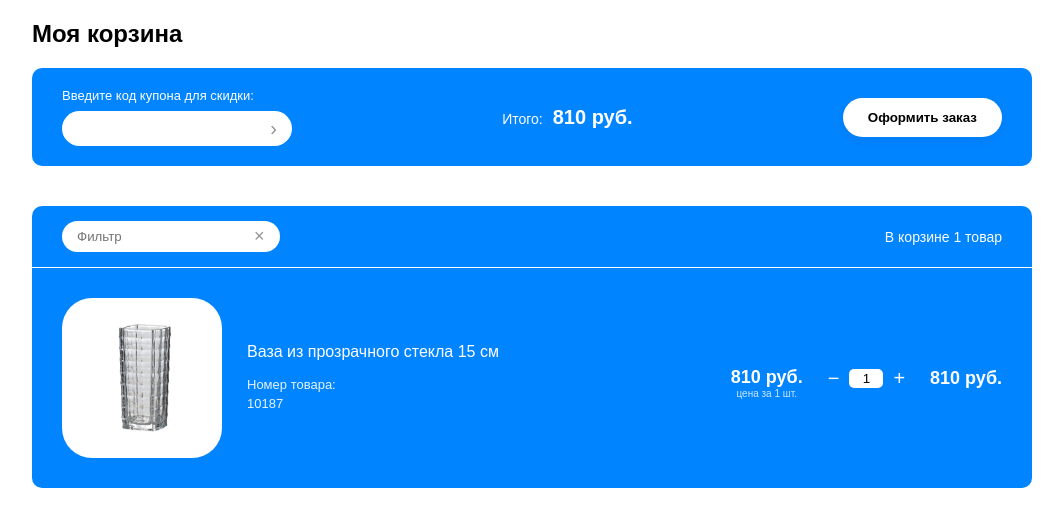
After one commit to Mihichx/HomeDecor, a PHP site: page /basket.html in a window 1280 px wide. The commit adds this page. Shown: the top 527 px of the page, without its empty margins (108-1171 px from the left). Run offline with PHP 8.4, Linux system fonts and the light colour scheme.

Commit message:
сделала карточку товара без отступов и корзину

```diff
--- /dev/null
+++ b/basket.html
@@ -0,0 +1,67 @@
+<!DOCTYPE html>
+<html lang="en">
+<head>
+    <meta charset="UTF-8">
+    <meta name="viewport" content="width=device-width, initial-scale=1.0">
+    <title>Document</title>
+    <link rel="stylesheet" href="css/main.css">
+</head>
+<body>
+
+    <div class="cart-container">
+        <h1 class="cart-title">Моя корзина</h1>
+
+        <div class="cart-top">
+            <div class="coupon">
+                <label for="coupon-input">Введите код купона для скидки:</label>
+                <div class="coupon-input-wrap">
+                    <input type="text">
+                    <button class="coupon-btn">›</button>
+                </div>
+            </div>
+            <div class="total">
+                <p class="total-label">Итого:</p>
+                <p class="total-sum">810 руб.</p>
+            </div>
+            <button class="arrange">Оформить заказ</button>
+        </div>
+
+        <div class="cart-bottom">
+
+            <div class="cart-bottom-header">
+                <div class="filter">
+                    <input type="text" placeholder="Фильтр">
+                    <button class="filter-clear">×</button>
+                </div>
+                <p class="items-count">В корзине 1 товар</p>
+            </div>
+
+            <!-- товар -->
+            <div class="cart-item">
+                <div class="item-image">
+                    <img src="img/vase1.jpg" alt="Ваза">
+                </div>
+
+                <div class="item-info">
+                    <h3 class="item-name">Ваза из прозрачного стекла 15 см</h3>
+                    <p class="item-number">Номер товара:<br>10187</p>
+                </div>
+
+                <div class="item-price">
+                    <p class="price-one">810 руб.</p>
+                    <p class="price-label">цена за 1 шт.</p>
+                </div>
+
+                <div class="item-quantity">
+                    <button class="btn-quantity">−</button>
+                    <input type="text" value="1" class="quantity-input">
+                    <button class="btn-quantity">+</button>
+                </div>
+
+                <div class="item-total">810 руб.</div>
+            </div>
+        </div>
+    </div>
+
+</body>
+</html>
--- a/css/main.css
+++ b/css/main.css
@@ -498,10 +498,10 @@ footer h3, footer p {
 
 .vase-card {
   background-color: #0084FF;
-  border-radius: 30px;
   border-bottom: 2px solid #0084FF;
   padding-bottom: 25px;
-  padding: 25px 20px;
+  border-bottom-left-radius: 20px;
+  border-bottom-right-radius: 20px;
   display: flex;
   flex-direction: column;
   align-items: center;
@@ -515,9 +515,7 @@ footer h3, footer p {
   max-width: 370px;
   max-height: 346px;
   background-color: white;
-  border-radius: 20px;
   margin-bottom: 15px;
-  padding: 10px;
   box-sizing: border-box;
 }
 
@@ -1087,3 +1085,212 @@ footer h3, footer p {
     background-color: white;
     border: none;
 }
+
+/* MARK: корзина */
+.cart-container {
+    max-width: 1000px;
+    margin: 20px auto;
+    color: white;
+}
+
+.cart-title {
+    color: black;
+    font-size: 24px;
+    margin-bottom: 20px;
+}
+
+.cart-top {
+    background-color: #0084FF;
+    padding: 20px 30px;
+    display: flex;
+    align-items: center;
+    justify-content: space-between;
+    border-radius: 10px;
+    margin-bottom: 40px;
+}
+
+.coupon label {
+    display: block;
+    font-size: 13px;
+    margin-bottom: 8px;
+}
+
+.coupon-input-wrap {
+    background: white;
+    border-radius: 20px;
+    display: flex;
+    padding: 2px 15px;
+    width: 200px;
+}
+
+.coupon-input-wrap input {
+    border: none;
+    outline: none;
+    width: 100%;
+    padding: 8px 0;
+}
+
+.coupon-btn {
+    background: none;
+    border: none;
+    color: #939393;
+    font-size: 20px;
+    cursor: pointer;
+}
+
+.total {
+    display: flex;
+    align-items: baseline;
+    gap: 10px;
+}
+
+.total-label {
+    font-size: 14px;
+}
+
+.total-sum {
+    font-size: 20px;
+    font-weight: bold;
+}
+
+.arrange {
+    background: white;
+    color: black;
+    border: none;
+    padding: 12px 25px;
+    border-radius: 20px;
+    font-weight: bold;
+    cursor: pointer;
+    transition: transform 0.3s ease;
+    box-shadow: 0 4px 10px rgba(0, 0, 0, 0.05);
+}
+
+.arrange:hover {
+    background: #bddeff;
+    transform: scale(1.02);
+}
+
+.cart-bottom {
+    background-color: #0084FF;
+    border-radius: 10px;
+}
+
+.cart-bottom-header {
+    display: flex;
+    justify-content: space-between;
+    align-items: center;
+    padding: 15px 30px;
+    border-bottom: 1px solid white;
+}
+
+.filter {
+    background: white;
+    border-radius: 20px;
+    padding: 5px 15px;
+    display: flex;
+    align-items: center;
+}
+
+.filter input {
+    border: none;
+    outline: none;
+    color: #888;
+}
+
+.filter-clear {
+    background: none;
+    border: none;
+    color: #939393;
+    font-size: 18px;
+    cursor: pointer;
+}
+
+.items-count {
+    font-size: 14px;
+}
+
+.cart-item {
+    display: flex;
+    align-items: center;
+    padding: 30px;
+    gap: 25px;
+}
+
+.item-image {
+    background: white;
+    width: 160px;
+    height: 160px;
+    border-radius: 30px;
+    display: flex;
+    align-items: center;
+    justify-content: center;
+}
+
+.item-image img {
+    max-width: 80%;
+    max-height: 80%;
+    /* object-fit: contain; */
+}
+
+.item-info {
+    flex: 2;
+}
+
+.item-name {
+    font-size: 16px;
+    font-weight: normal;
+    margin-bottom: 15px;
+}
+
+.item-number {
+    font-size: 13px;
+    line-height: 1.4;
+    opacity: 0.9;
+}
+
+.item-price {
+    text-align: right;
+}
+
+.price-one {
+    padding-top: 10px;
+    font-size: 18px;
+    font-weight: bold;
+}
+
+.price-label {
+    text-align: center;
+    font-size: 10px;
+    opacity: 0.8;
+}
+
+.item-quantity {
+    display: flex;
+    align-items: center;
+    gap: 10px;
+}
+
+.quantity-input {
+    outline: none;
+    width: 30px;
+    text-align: center;
+    background: white;
+    border: none;
+    border-radius: 5px;
+    padding: 2px;
+
+}
+
+.btn-quantity {
+    background: none;
+    border: none;
+    color: white;
+    font-size: 20px;
+    cursor: pointer;
+}
+
+.item-total {
+    font-size: 18px;
+    font-weight: bold;
+    text-align: right;
+}
```
